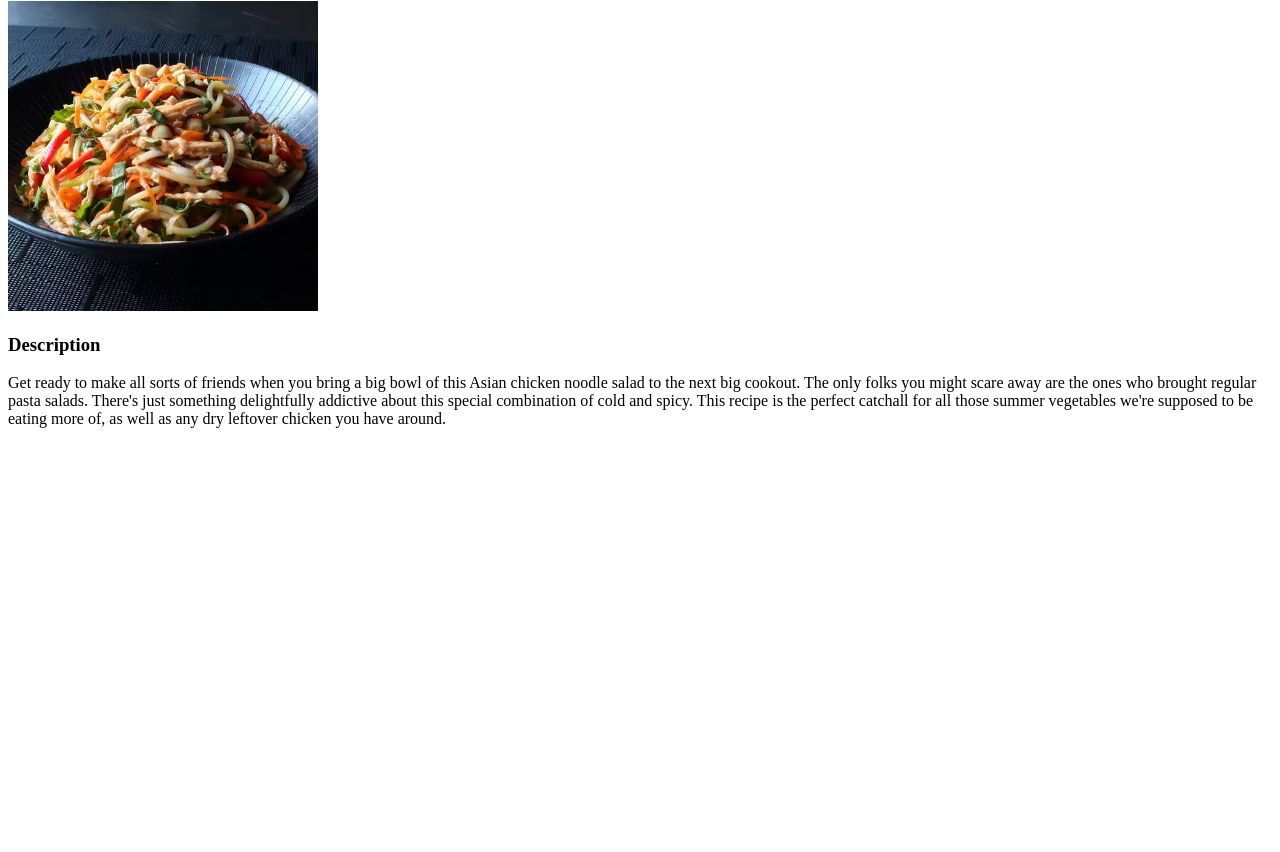
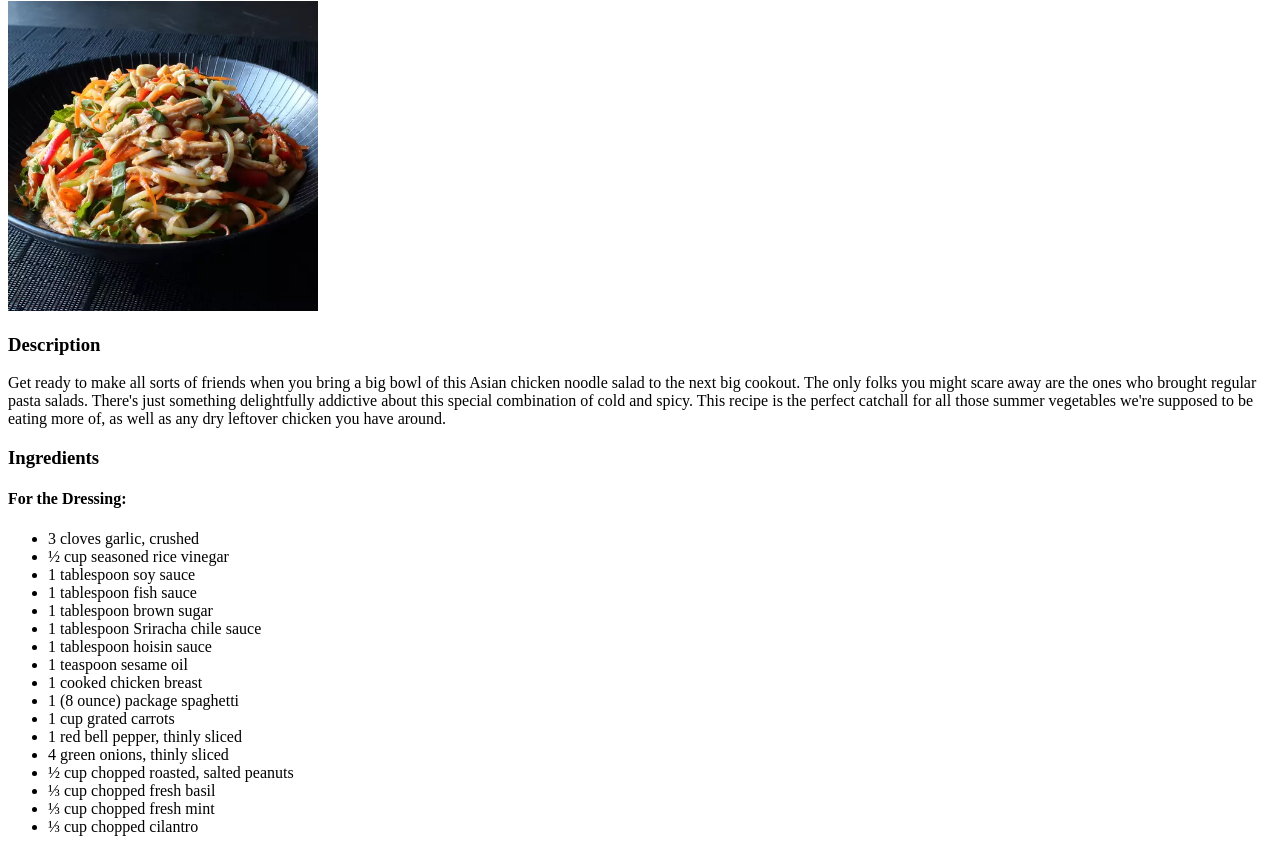
Before and after one commit to MathoVerse100/odin-recipes, a plain HTML site: page recipes/chickenNoodleSalad.html in a window 1280 px wide. Shown: the part 79-931 px from the top of the page. Before the commit the page ends 800 px from the top, so only its background shows below. Drawn offline with Linux system fonts and the light colour scheme.

Commit message:
Added Ingredients of Recipe in chickenNoodleSalad.html

```diff
--- a/recipes/chickenNoodleSalad.html
+++ b/recipes/chickenNoodleSalad.html
@@ -15,5 +15,43 @@
         delightfully addictive about this special combination of cold and spicy. This
         recipe is the perfect catchall for all those summer vegetables we're supposed
         to be eating more of, as well as any dry leftover chicken you have around.</p>
+
+    <h3><b>Ingredients</b></h3>
+    <h4><b>For the Dressing:</b></h4>
+    <ul>
+        <li>3 cloves garlic, crushed</li>
+
+        <li>½ cup seasoned rice vinegar</li>
+
+        <li>1 tablespoon soy sauce</li>
+
+        <li>1 tablespoon fish sauce</li>
+
+        <li>1 tablespoon brown sugar</li>
+
+        <li>1 tablespoon Sriracha chile sauce</li>
+
+        <li>1 tablespoon hoisin sauce</li>
+
+            <li>1 teaspoon sesame oil</li>
+
+        <li>1 cooked chicken breast</li>
+
+        <li>1 (8 ounce) package spaghetti</li>
+
+        <li>1 cup grated carrots</li>
+
+        <li>1 red bell pepper, thinly sliced</li>
+
+            <li>4 green onions, thinly sliced</li>
+
+        <li>½ cup chopped roasted, salted peanuts</li>
+
+        <li>⅓ cup chopped fresh basil</li>
+
+        <li>⅓ cup chopped fresh mint</li>
+
+        <li>⅓ cup chopped cilantro</li>
+    </ul>
 </body>
 </html>
```
